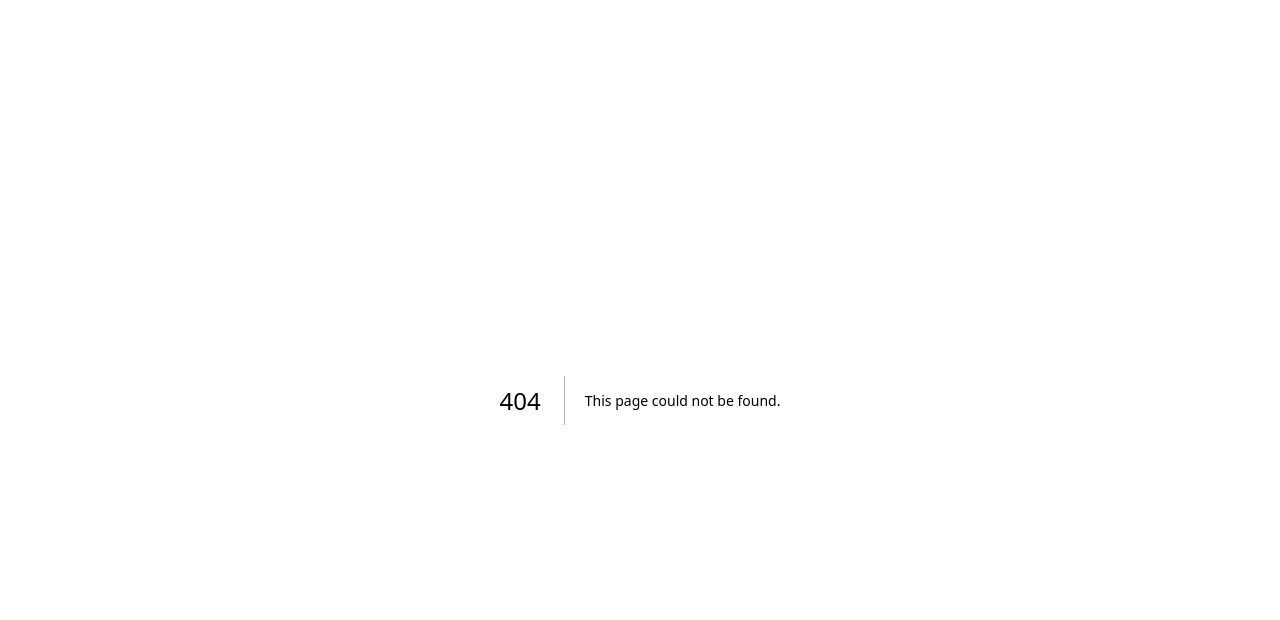
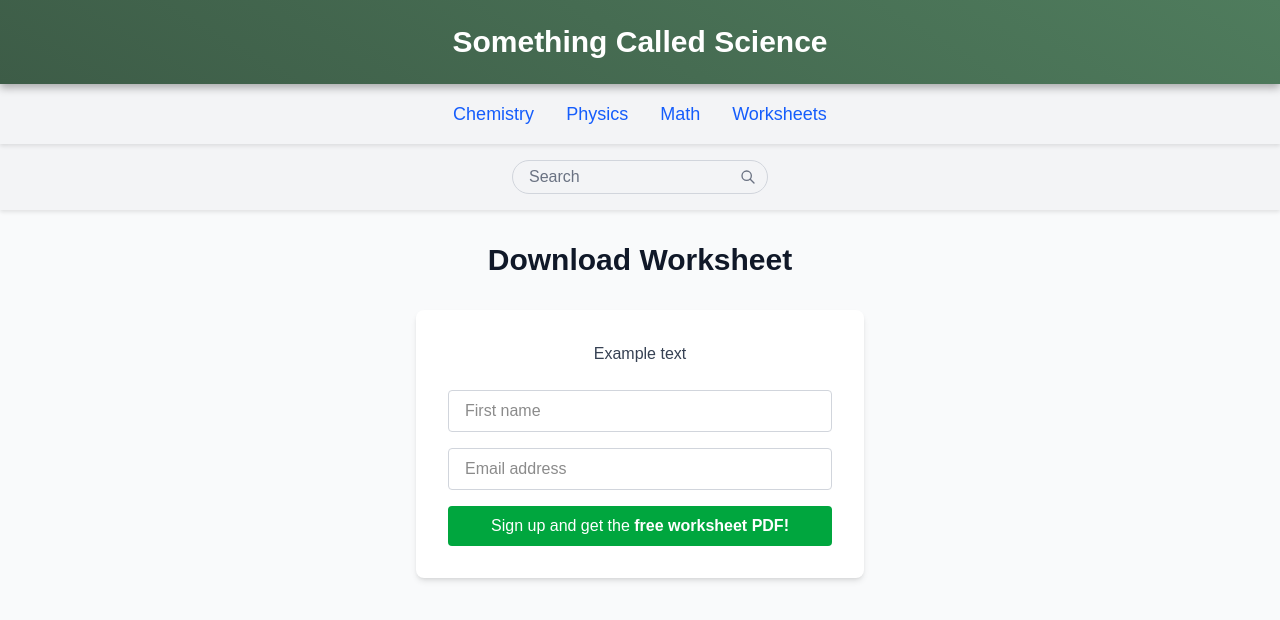
Before and after one commit to rvoogd12/science-blog, a Next.js app: page /download-worksheet in a window 1280 px wide. Before the commit this address had no page. Shown: the top 620 px of the page. Built offline with nearby package versions, Linux system fonts and the light colour scheme.

Commit message:
Add basic /download-worksheet page

```diff
--- /dev/null
+++ b/src/app/download-worksheet/page.tsx
@@ -0,0 +1,41 @@
+import Banner from '../../components/Banner';
+
+export default function DownloadWorksheet() {
+  return (
+    <main className="min-h-screen bg-gray-50">
+      <Banner />
+      <div className="container mx-auto px-4 py-8">
+        <h1 className="text-3xl font-bold text-center mb-8 text-gray-900">Download Worksheet</h1>
+
+        <div className="bg-white rounded-lg shadow-md p-8 text-center max-w-md mx-auto">
+          <p className="text-gray-700 mb-6">Example text</p>
+
+          <form className="space-y-4">
+            <div>
+              <input
+                type="text"
+                placeholder="First name"
+                className="w-full px-4 py-2 rounded border border-gray-300 focus:outline-none focus:ring-1 focus:ring-green-600 focus:border-green-600"
+              />
+            </div>
+
+            <div>
+              <input
+                type="email"
+                placeholder="Email address"
+                className="w-full px-4 py-2 rounded border border-gray-300 focus:outline-none focus:ring-1 focus:ring-green-600 focus:border-green-600"
+              />
+            </div>
+
+            <button
+              type="submit"
+              className="w-full bg-green-600 hover:bg-green-700 text-white font-medium py-2 px-4 rounded transition-colors"
+            >
+              Sign up and get the <strong>free worksheet PDF!</strong>
+            </button>
+          </form>
+        </div>
+      </div>
+    </main>
+  );
+}
--- a/src/components/Banner.tsx
+++ b/src/components/Banner.tsx
@@ -38,6 +38,11 @@ const Banner: React.FC = () => {
               Math
             </Link>
           </li>
+          <li>
+            <Link href="/download-worksheet" className="text-lg text-blue-600 transition-colors hover:text-blue-800">
+              Worksheets
+            </Link>
+          </li>
         </ul>
       </nav>
       <div className="w-full bg-gray-100" style={{ boxShadow: '0 2px 4px rgba(0,0,0,0.1)' }}>
```
